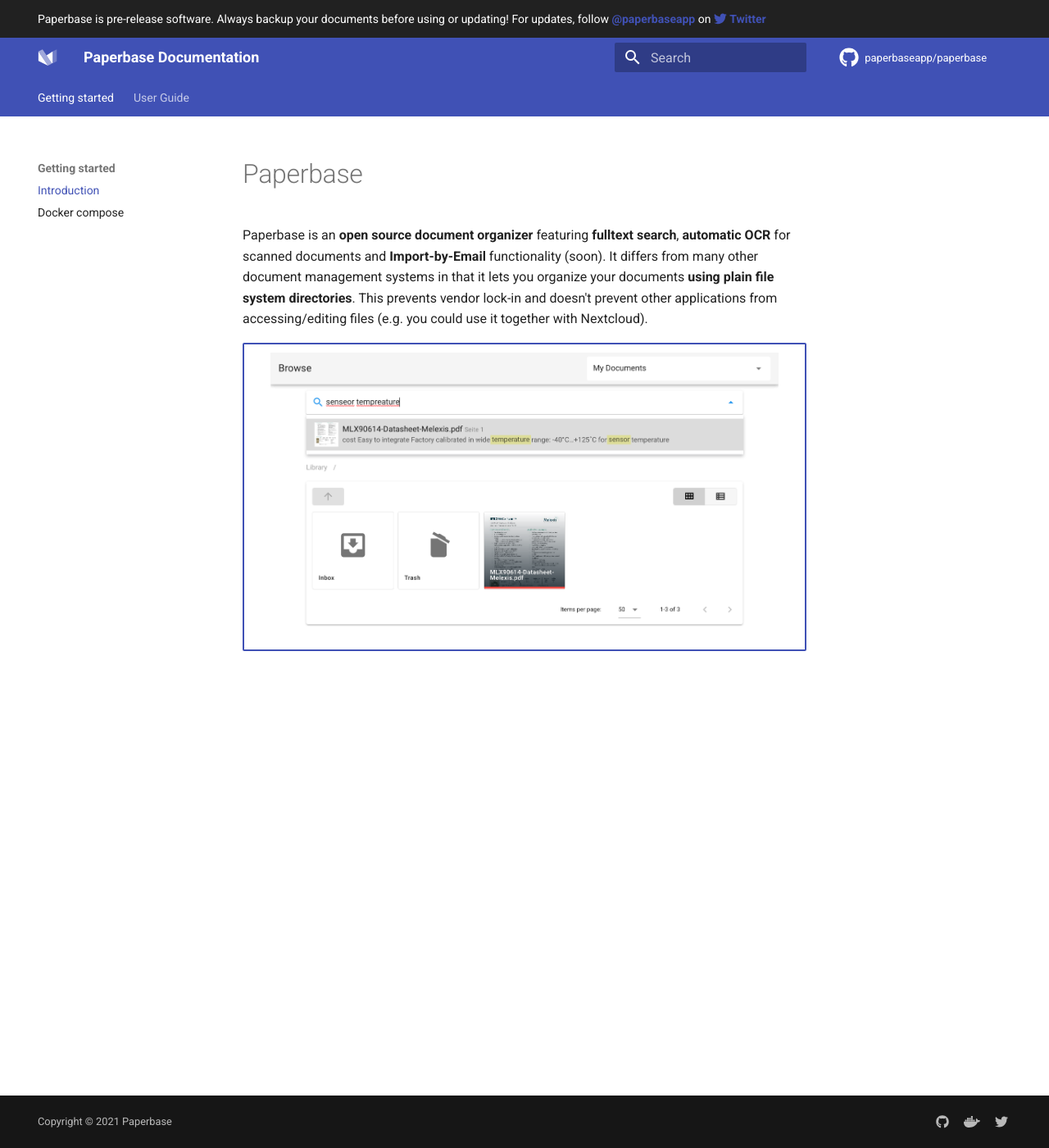
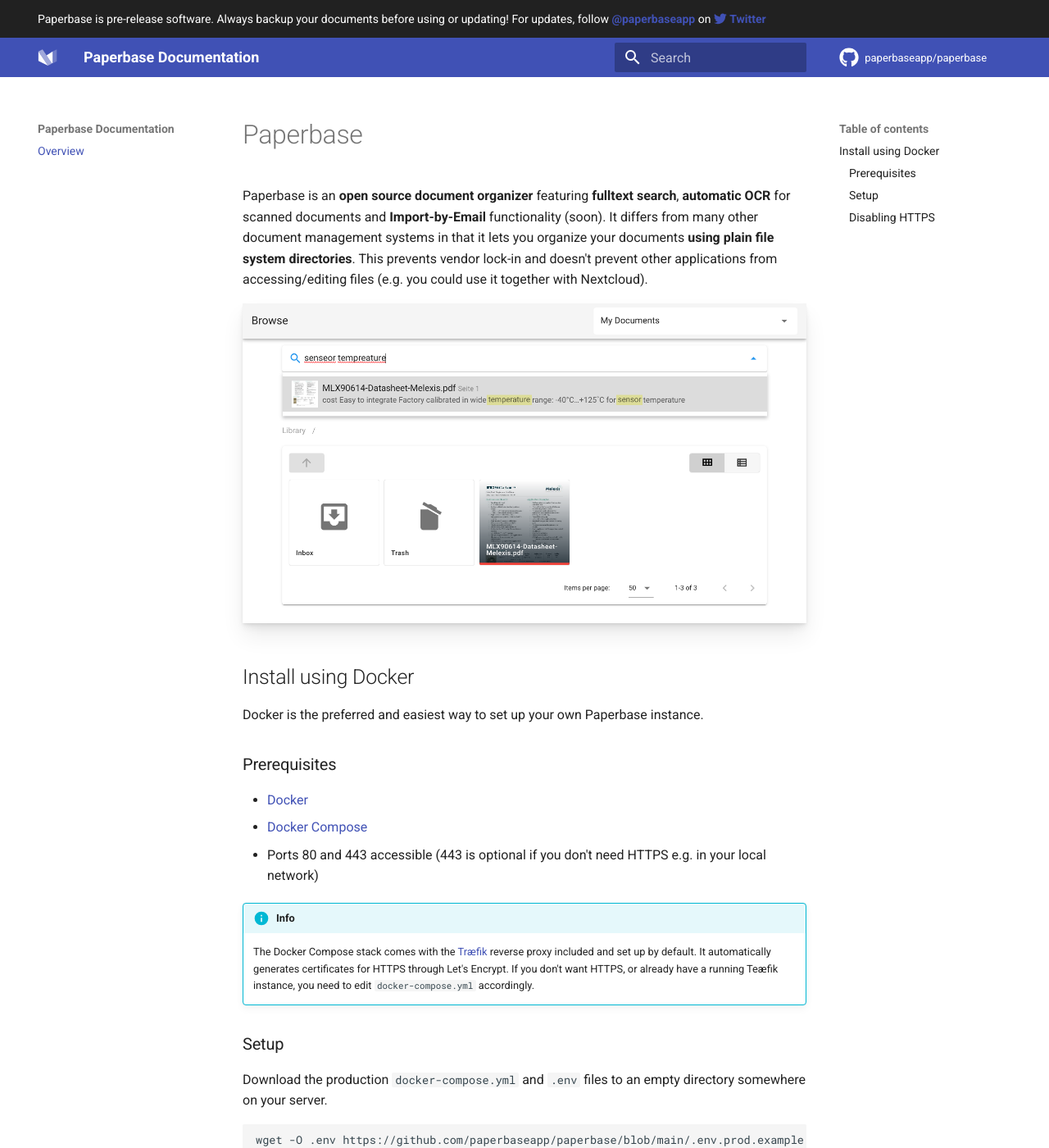
Before and after one commit to paperbaseapp/docs, an MkDocs documentation site: the page built from docs/index.md, in a window 1280 px wide and 1400 px high. Shown: the whole window at 82% size. Built offline with MkDocs 1.6.1 and Material for MkDocs 9.7.7, drawn with Linux system fonts in a browser that asks for light colours; comment, search, counter and statistics services are not loaded; some of the changed text lies outside the part shown.

Commit message:
Update docs

````diff
--- a/docs/index.md
+++ b/docs/index.md
@@ -6,4 +6,50 @@ management systems in that it lets you organize your documents **using plain fil
 This prevents vendor lock-in and doesn't prevent other applications from accessing/editing files
 (e.g. you could use it together with Nextcloud).
 
-![Paperbase screenshot](./screenshot.png){.md-button}
+![Paperbase screenshot](./media/screenshot.png){.shadow}
+
+
+## Install using Docker
+
+Docker is the preferred and easiest way to set up your own Paperbase instance.
+
+
+### Prerequisites
+
+- [Docker](https://docs.docker.com/get-docker/)
+- [Docker Compose](https://docs.docker.com/compose/install/)
+- Ports 80 and 443 accessible (443 is optional if you don't need HTTPS e.g. in your local network)
+
+!!! info
+    The Docker Compose stack comes with the [Træfik](https://doc.traefik.io/traefik/) reverse proxy
+    included and set up by default. It automatically generates certificates for HTTPS through
+    Let's Encrypt. If you don't want HTTPS, or already have a running Teæfik instance, you need
+    to edit `docker-compose.yml` accordingly.
+
+
+### Setup
+
+Download the production `docker-compose.yml` and `.env` files to an empty directory somewhere
+on your server.
+
+```sh
+wget -O .env https://github.com/paperbaseapp/paperbase/blob/main/.env.prod.example
+wget -O docker-compose.yml https://raw.githubusercontent.com/paperbaseapp/paperbase/main/docker-compose.prod.yml
+```
+
+1. In `.env`, set `MEILISEARCH_KEY`, `APP_KEY`, and `DB_PASSWORD` to random, 32 chars long strings.
+2. Set `LETSENCRYPT_EMAIL` to the email address you want to use for Let's Encrypt
+([see why](https://letsencrypt.org/docs/expiration-emails/)).
+3. Set `PAPERBASE_DOMAIN` to the domain your instance will run on,
+   or the IP address if running in your local network (make sure to disable HTTPS in that case).
+
+Next, run `docker-compose up -d` to start the stack. After the stack has done booting, you should
+be able to open Paperbase in your browser.
+
+Finally, create a user by running the command `docker-compose exec app php artisan user:create`.
+
+
+### Disabling HTTPS
+
+To disable HTTPS, remove the according command arguments and port bindings in your
+`docker-compose.yml` (see comments in that file).
--- /dev/null
+++ b/docs/stylesheets/style.css
@@ -0,0 +1,9 @@
+.shadow {
+  box-shadow:
+    0 0.4px 0.7px rgba(0, 0, 0, 0.02),
+    0 1.1px 1.7px rgba(0, 0, 0, 0.028),
+    0 2px 3.1px rgba(0, 0, 0, 0.035),
+    0 3.6px 5.6px rgba(0, 0, 0, 0.042),
+    0 6.7px 10.4px rgba(0, 0, 0, 0.05),
+    0 16px 25px rgba(0, 0, 0, 0.07);
+}
--- a/mkdocs.yml
+++ b/mkdocs.yml
@@ -30,7 +30,10 @@ repo_url: https://github.com/paperbaseapp/paperbase
 edit_uri: https://github.com/paperbaseapp/docs/tree/main/docs
 
 # Copyright
-copyright: Copyright &copy; 2021 Paperbase
+copyright: Copyright © 2021 Paperbase authors
+
+extra_css:
+- stylesheets/style.css
 
 # Configuration
 theme:
@@ -48,9 +51,9 @@ theme:
   # Default values, taken from mkdocs_theme.yml
   language: en
   features:
-    # - navigation.instant
     - navigation.sections
-    - navigation.tabs
+    - navigation.instant
+    - navigation.tracking
     - search.suggest
     - search.highlight
     - search.share
@@ -129,11 +132,7 @@ markdown_extensions:
 
 # Page tree
 nav:
-  - Getting started:
-      - Introduction: index.md
-      - Docker compose: getting-started/docker-compose.md
-  - User Guide:
-      - Introduction: user-guide/introduction.md
+  - Overview: index.md
 
 # Google Analytics
 #google_analytics:
--- a/overrides/main.html
+++ b/overrides/main.html
@@ -12,3 +12,7 @@
     <strong>Twitter</strong>
   </a>
 {% endblock %}
+
+{% block analytics %}
+  <script async defer data-website-id="b1c2aa1a-7e89-48a7-84f4-a0c050ac9265" src="https://stats.timoschwarzer.com/umami.js"></script>
+{% endblock %}
````
Also changed, not shown: docs/getting-started/docker-compose.md (deleted, +0 -15 lines), docs/user-guide/introduction.md (deleted, +0 -3 lines), docs/media/screenshot.png (renamed from docs/screenshot.png).
